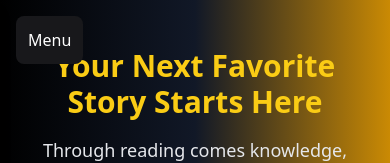
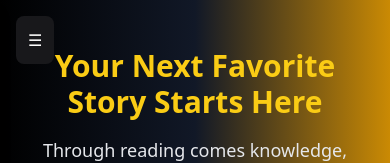
Before and after one commit to gihozo-elyse/Phase-One-Capstone-Projects-, a plain HTML site: page index.html in a window 390 px wide. Shown: the top 163 px of the page. Drawn offline with nearby package versions, Linux system fonts and the light colour scheme; no server answers.

Commit message:
Update index.html

```diff
--- a/index.html
+++ b/index.html
@@ -21,7 +21,7 @@
 </head>
 <body class="bg-gray-900">
 
-    <button id="mobileMenuButton" class="lg:hidden fixed top-4 left-4 z-50 bg-zinc-900 text-white p-3 rounded-lg">Menu</button>
+    <button id="mobileMenuButton" class="lg:hidden fixed top-4 left-4 z-50 bg-zinc-900 text-white p-3 rounded-lg">☰</button>
 
 
 
```
